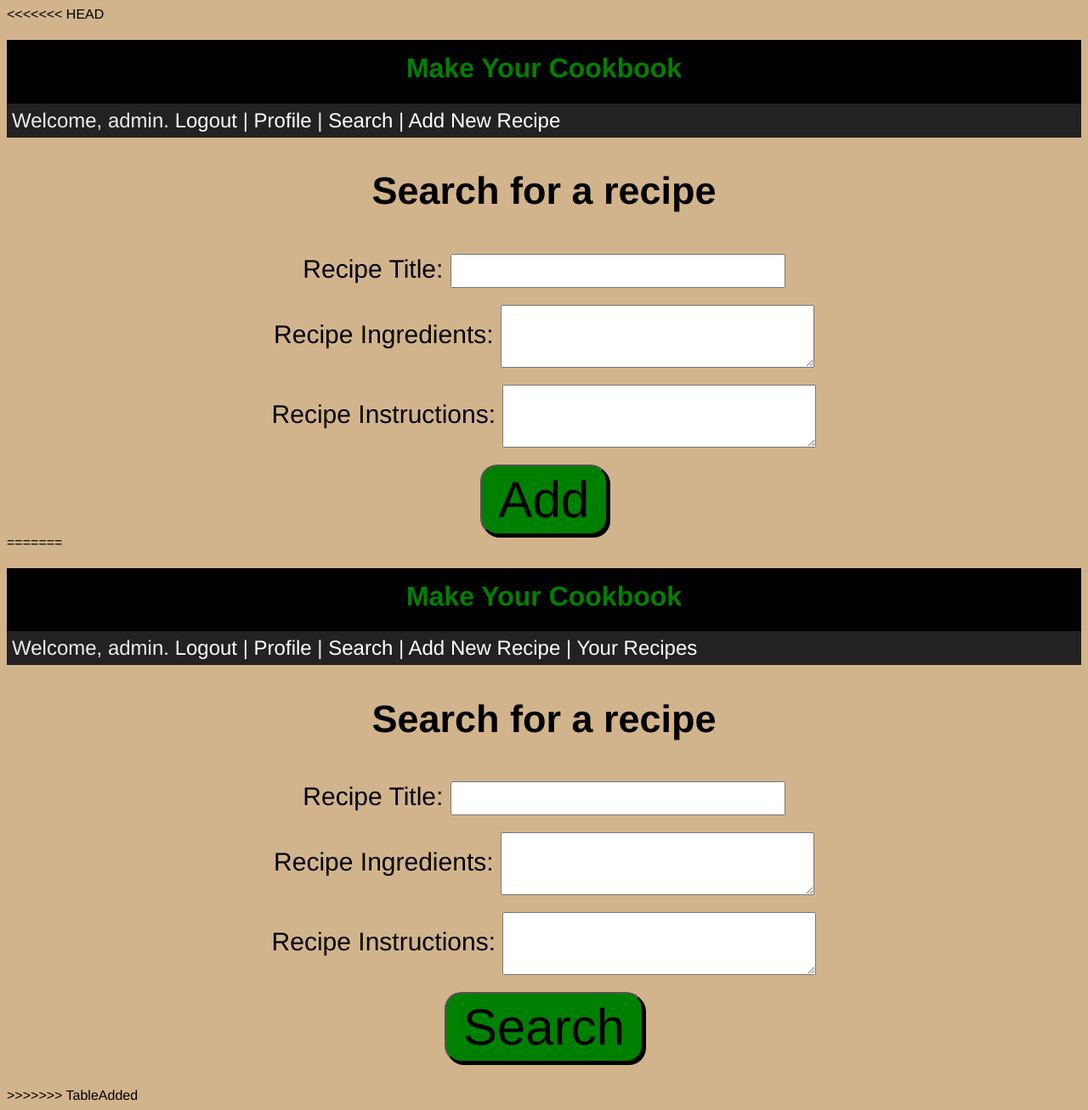
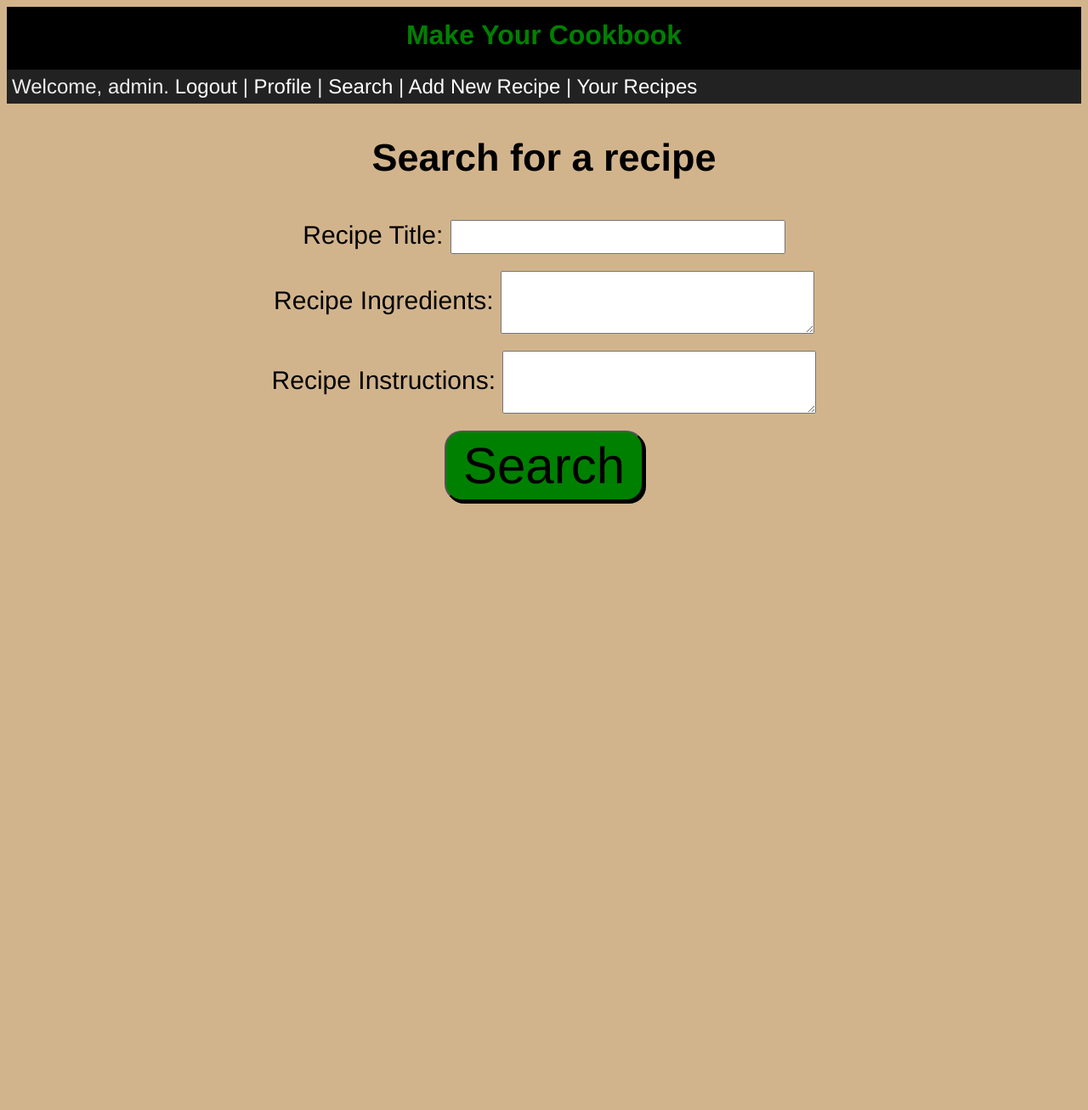
Before and after one commit to shaikio/CSI3370Project, a PHP site: page /showSearchForm.php in a window 1280 px wide. Shown: the whole page at 85% size. After the commit the page ends 800 px from the top, so only its background shows below. Run offline with PHP 8.4, Linux system fonts and the light colour scheme; a user stored in the database is signed in.

Commit message:
Fixed a bug on every page due to imports.

```diff
--- a/custom-styles.css
+++ b/custom-styles.css
@@ -184,8 +184,6 @@ body {
 	font-size: 30px;
 }
 
-<<<<<<< HEAD
-=======
 #table-page-top {
 	position: fixed;
 	width: 1700px;
@@ -193,11 +191,10 @@ body {
 }
 
 #recipe-table-listing {
-	margin-top: 100px;
+	margin-top: 130px;
 	position: absolute;
 }
 
->>>>>>> TableAdded
 .register-box {
 	padding-top: 60px;
 	padding-bottom: 60px;
--- a/recipelists.sql
+++ b/recipelists.sql
@@ -1,4 +1,3 @@
-<<<<<<< HEAD
 -- phpMyAdmin SQL Dump
 -- version 4.7.7
 -- https://www.phpmyadmin.net/
@@ -120,8 +119,6 @@ COMMIT;
 /*!40101 SET CHARACTER_SET_RESULTS=@OLD_CHARACTER_SET_RESULTS */;
 /*!40101 SET COLLATION_CONNECTION=@OLD_COLLATION_CONNECTION */;
 
-
-=======
 -- phpMyAdmin SQL Dump
 -- version 4.7.7
 -- https://www.phpmyadmin.net/
@@ -242,6 +239,3 @@ COMMIT;
 /*!40101 SET CHARACTER_SET_CLIENT=@OLD_CHARACTER_SET_CLIENT */;
 /*!40101 SET CHARACTER_SET_RESULTS=@OLD_CHARACTER_SET_RESULTS */;
 /*!40101 SET COLLATION_CONNECTION=@OLD_COLLATION_CONNECTION */;
-
-
->>>>>>> TableAdded
--- a/showMainWelcome.php
+++ b/showMainWelcome.php
@@ -1,12 +1,8 @@
-<<<<<<< HEAD
 <!--
  this is a partial page
  purpose is to show a welcome message under the top menu
  even though the file extension is .php, all of the code on this page is html
  -->
-=======
-
->>>>>>> TableAdded
 
 <div id="form-container">
 <h1 id="index">Welcome to our site!</h1>
--- a/showSearchForm.php
+++ b/showSearchForm.php
@@ -1,37 +1,3 @@
-<<<<<<< HEAD
-<html>
-	<title> Search </title>
-<head>
-	<link rel="stylesheet" type="text/css" href="custom-styles.css">
-</head>
-
-<body>
-<div id="topmost-part"> <h1 id="after-login-heading"> Make Your Cookbook </h1> </div>
-<div class="menu-container">
-<span class="menu-item"> Welcome, <?php
-session_start();
-echo $_SESSION['username']; ?>. <a href="logout.php"> Logout</a></span>
-| <span class="menu-item"><a href="showProfilePage.php"> Profile </a> </span> | <span class="menu-item"><a href="showSearchForm.php"> Search </a> </span> |
- <span class="menu-item"><a href="showAddForm.php"> Add New Recipe</a></span>
-</div>
-<div id="form-container">
-<h2>Search for a recipe</h2>
-<label for="add-recipe-title"> Recipe Title: </label>
-		<input type="text" name="recipeTitle" class="search-textbox" id="add-recipe-title"></input><br>
-
-		<label for="add-recipe-ingredients"> Recipe Ingredients: </label>
-		<textarea name="recipeIngredients" class="search-textbox" id="add-recipe-ingredients"></textarea><br>
-
-		<label for="add-recipe-instructions"> Recipe Instructions: </label>
-		<textarea name="recipeInstructions" class="search-textbox" id="add-recipe-instructions"></textarea><br>
-		<button type="submit" class="search-or-add-button">Add</button>
-</form>
-</div>
-</body>
-</html>
-
-
-=======
 <html>
 	<title> Search </title>
 <head>
@@ -65,6 +31,3 @@ echo $_SESSION['username']; ?>. <a href="logout.php"> Logout </a></span>
 </div>
 </body>
 </html>
-
-
->>>>>>> TableAdded
--- a/showTopMenu.php
+++ b/showTopMenu.php
@@ -16,12 +16,9 @@ This is a partial page.  The purpose is to (1) Start the HTML page (2) set the C
 session_start();
 echo $_SESSION['username']; ?>. <a href="logout.php"> Logout </a></span>
 | <span class="menu-item"><a href="showProfilePage.php"> Profile </a> </span> | <span class="menu-item"><a href="showSearchForm.php"> Search </a> </span> |
-<<<<<<< HEAD
  <span class="menu-item"><a href="showAddForm.php"> Add New Recipe </a></span>
-=======
  <span class="menu-item"><a href="showAddForm.php"> Add New Recipe </a></span> |
  <span class="menu-item"><a href="yourRecipes.php"> Your Recipes </a></span>
->>>>>>> TableAdded
 </div>
 
 </body>
--- a/yourRecipes.php
+++ b/yourRecipes.php
@@ -44,7 +44,6 @@
  <table>
  <tr>
   <th>Recipe Name</th> <th> Recipe Ingredients </th> <th> Recipe Instructions </th>
-
  </tr>
  <?php
 $conn = mysqli_connect("localhost", "root", "", "recipelists");
```
Also changed, not shown: processAddItem.php (+2 -7 lines), searchCookbook.php (+0 -37 lines), showAddForm.php (+0 -7 lines), showProfilePage.php (+0 -10 lines).
